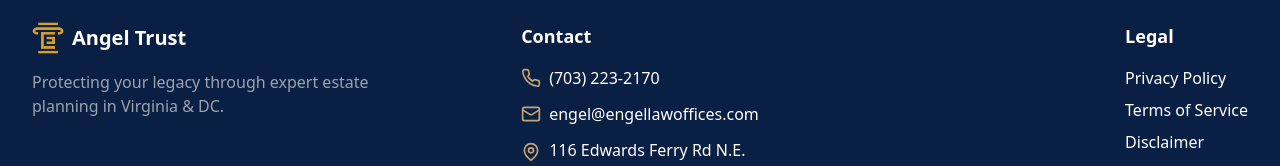
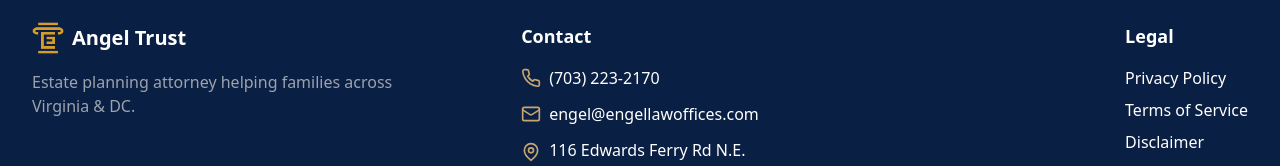
Before and after one commit to Hamilton8560/AngelTrust, a React (Vite) app: page / in a window 1280 px wide. Shown: the part 4527-4693 px from the top of the page. Built offline with nearby package versions, Linux system fonts and the light colour scheme; a web font is replaced by a local one.

Commit message:
chore: align footer copy with new landing page tone

```diff
--- a/src/components/shared/Footer.tsx
+++ b/src/components/shared/Footer.tsx
@@ -18,8 +18,7 @@ export function Footer() {
               <span className="ml-2 text-xl font-semibold">Angel Trust</span>
             </div>
             <p className="text-gray-400 max-w-sm">
-              Protecting your legacy through expert estate planning in Virginia
-              & DC.
+              Estate planning attorney helping families across Virginia & DC.
             </p>
           </div>
 
```
